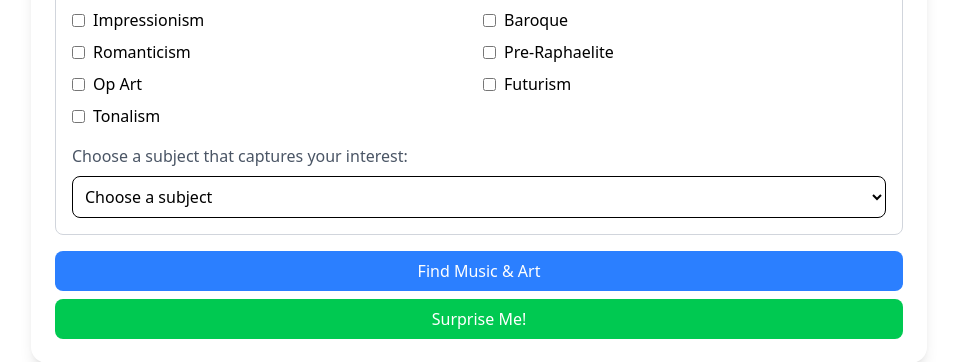
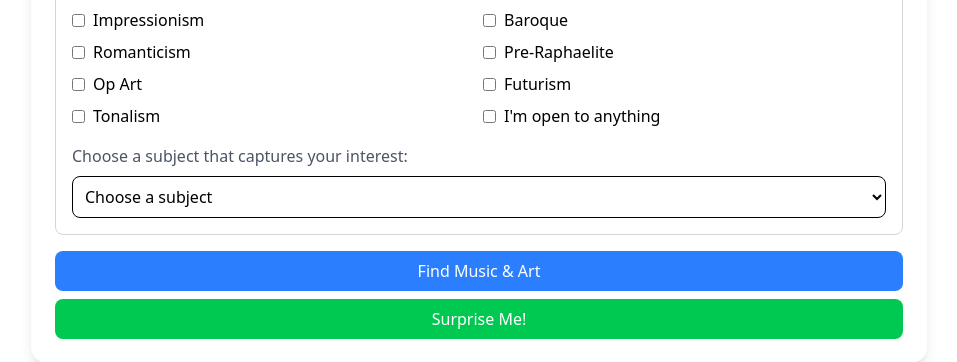
Before and after one commit to lawrence-ivan-reyes/acs-2930-artsonix, a Flask app: page / in a window 1280 px wide. Shown: the part 986-1348 px from the top of the page, without its empty margins (161-1118 px from the left). Run offline with Flask 3, Linux system fonts and the light colour scheme; style sheets or scripts are compiled from the project's sources; parts of the project's set-up code (start-up, migrations or seed data) failed here and were passed over.

Commit message:
updated 'im open to anything for style'

```diff
--- a/templates/index.html
+++ b/templates/index.html
@@ -38,7 +38,7 @@
                 <!-- Art Style Selection -->
                 <p class="block text-gray-600 mt-4">Select your favorite art styles (up to 3):</p>
                 <div class="grid grid-cols-2 gap-2 mt-2">
-                    {% for art_style in ["Cubism", "Abstract", "Contemporary art", "Modern", "Impressionism", "Baroque", "Romanticism", "Pre-Raphaelite", "Op Art", "Futurism", "Tonalism"] %}
+                    {% for art_style in ["Cubism", "Abstract", "Contemporary art", "Modern", "Impressionism", "Baroque", "Romanticism", "Pre-Raphaelite", "Op Art", "Futurism", "Tonalism", "I'm open to anything"] %}
                         <label class="flex items-center">
                             <input type="checkbox" name="art_styles" value="{{ art_style }}" class="art-style-checkbox">
                             <span class="ml-2">{{ art_style }}</span>
```
